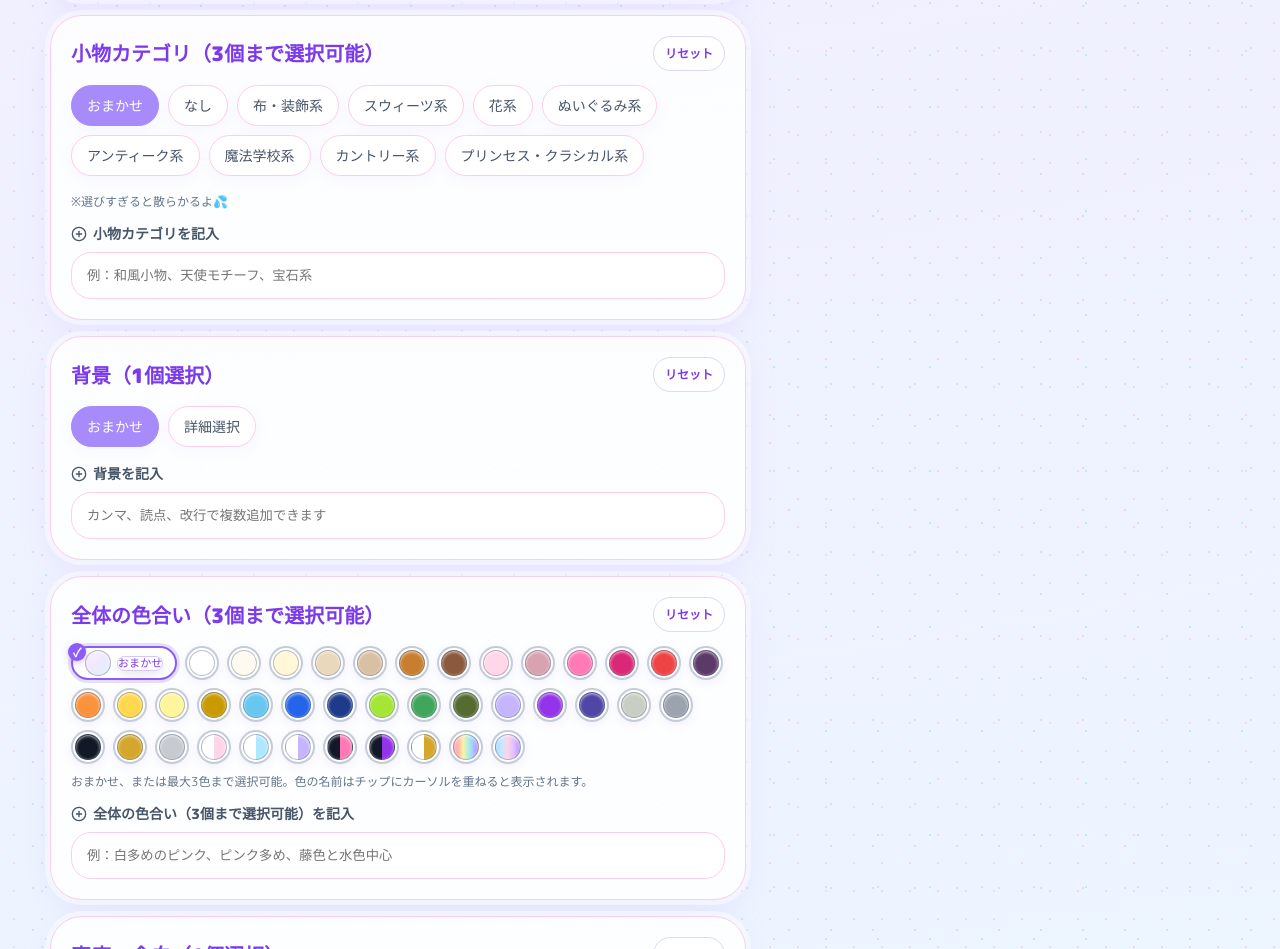
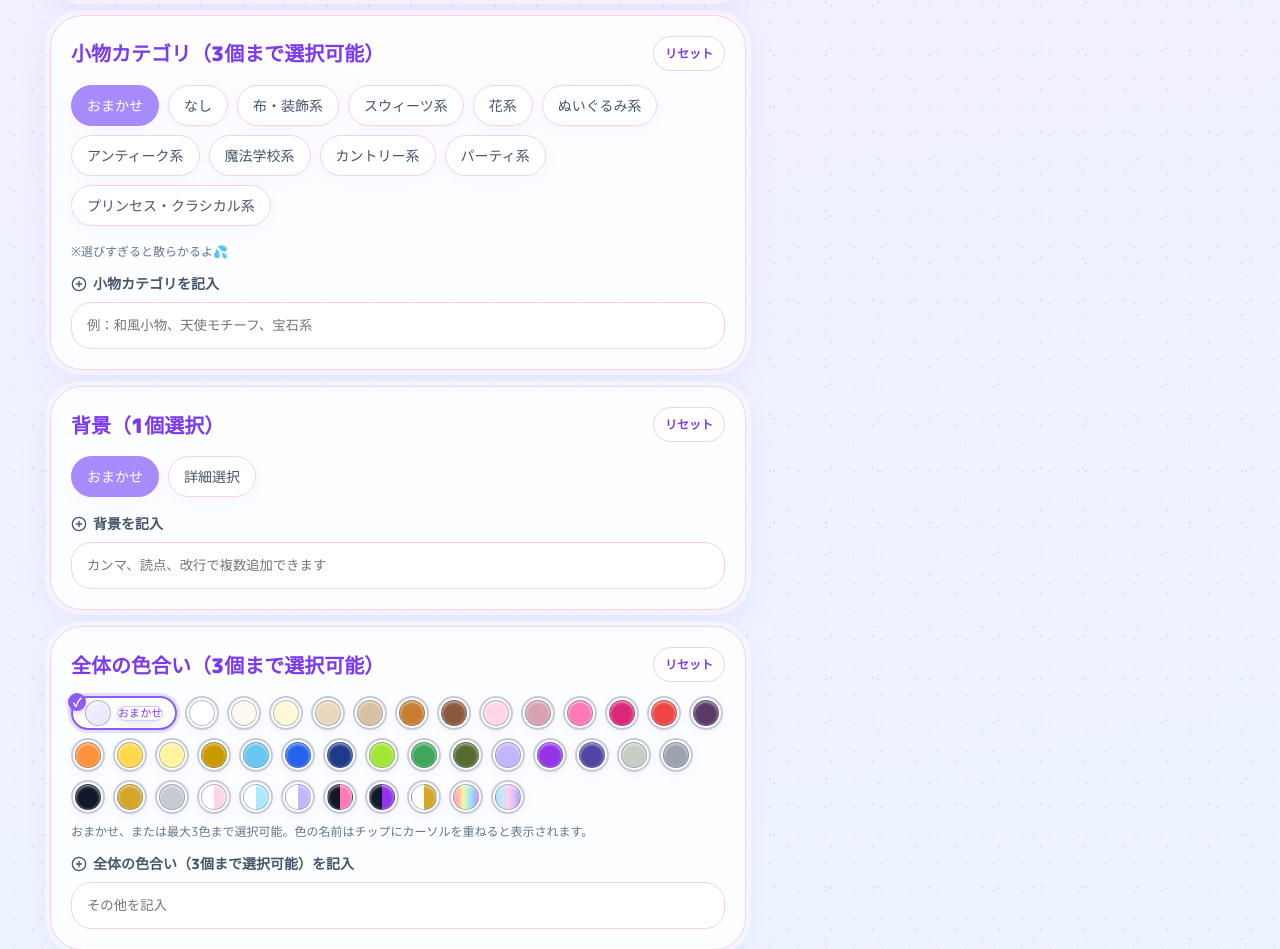
Before and after one commit to momomimikawaii-rgb/yuyupm, a React (Vite) app: page / in a window 1280 px wide. Shown: the part 5283-6232 px from the top of the page. Built offline with nearby package versions, Linux system fonts and the light colour scheme.

Commit message:
Add files via upload

```diff
--- a/src/App.jsx
+++ b/src/App.jsx
@@ -299,19 +299,20 @@ const shoeCategories = [
 const multiCategories = [
   { id: "containerScene", title: "ペットのポーズ・ギミック", single: true, defaultValue: "おまかせ", options: ["おまかせ", "ちょこんと座る", "窓辺", "クッション", "前足そろえ", "スノードームの中", "シャボン玉の中", "ティーカップの中", "グラスの中", "苺バスケットの中", "花かごの中", "プレゼント箱の中", "ベビーベッド", "マカロンクッションの上", "馬車の中"], customPlaceholder: "例：宝石箱の中、透明な香水瓶の中、窓辺" },
   { id: "gesture", title: "ペットのしぐさ", defaultValue: "おまかせ", options: ["おまかせ", "首かしげ", "お花くんくん", "スイーツを食べる", "ケーキを見る", "笑顔"], customPlaceholder: "例：マカロンを見る、リボンを見上げる、ぺろっ" },
-  { id: "itemCategories", title: "小物カテゴリ", defaultValue: "おまかせ", maxSelect: 3, options: ["おまかせ", "なし", "布・装飾系", "スウィーツ系", "花系", "ぬいぐるみ系", "アンティーク系", "魔法学校系", "カントリー系", "プリンセス・クラシカル系"], customLabel: "その他を記入", customPlaceholder: "例：和風小物、天使モチーフ、宝石系", helpText: "※選びすぎると散らかるよ💦" },
-  { id: "fabricItems", title: "布・装飾系小物", dependsOn: { id: "itemCategories", value: "布・装飾系" }, options: ["レース", "リボン", "パール", "フリル", "チュール", "カーテン", "リボンガーランド", "パールガーランド"], customLabel: "その他を記入", customPlaceholder: "例：生成りレース、白いリボンガーランド" },
+  { id: "itemCategories", title: "小物カテゴリ", defaultValue: "おまかせ", maxSelect: 3, options: ["おまかせ", "なし", "布・装飾系", "スウィーツ系", "花系", "ぬいぐるみ系", "アンティーク系", "魔法学校系", "カントリー系", "パーティ系", "プリンセス・クラシカル系"], customLabel: "その他を記入", customPlaceholder: "例：和風小物、天使モチーフ、宝石系", helpText: "※選びすぎると散らかるよ💦" },
+  { id: "fabricItems", title: "布・装飾系小物", dependsOn: { id: "itemCategories", value: "布・装飾系" }, options: ["レース", "リボン", "パール", "フリル", "チュール", "カーテン", "オーガンジーカーテン", "レース天蓋", "リボンカーテン", "テーブルランナー"], customLabel: "その他を記入", customPlaceholder: "例：白いオーガンジーカーテン、ピンクのテーブルランナー" },
   { id: "sweetsItems", title: "スウィーツ系小物", dependsOn: { id: "itemCategories", value: "スウィーツ系" }, options: ["アフタヌーンティー", "紅茶セット", "お皿に可愛く盛られたスウィーツ3種", "タルト", "ケーキ", "クッキー缶", "キャンディボトル"], customLabel: "その他を記入", customPlaceholder: "例：マカロンタワー、いちごタルト" },
   { id: "flowerItems", title: "花系小物", dependsOn: { id: "itemCategories", value: "花系" }, options: ["薔薇", "桜", "藤", "ラベンダー", "ネモフィラ", "紫陽花", "すずらん", "チューリップ", "カスミソウ", "ミモザ"], customLabel: "その他を記入", customPlaceholder: "例：パンジー、野いちごの花" },
   { id: "plushItems", title: "ぬいぐるみ系小物", dependsOn: { id: "itemCategories", value: "ぬいぐるみ系" }, options: ["くま", "うさぎ", "猫", "ひよこ"], customLabel: "その他を記入", customPlaceholder: "例：ぞう、白くま、黒うさぎ" },
   { id: "antiqueItems", title: "アンティーク系小物", dependsOn: { id: "itemCategories", value: "アンティーク系" }, options: ["キャンドル", "アンティーク時計", "古書", "額縁", "ステンドグラス", "ランタン", "羽ペン", "古い鍵", "懐中時計", "蝋封の手紙"], customLabel: "その他を記入", customPlaceholder: "例：銀の燭台、アンティーク鏡" },
   { id: "magicSchoolItems", title: "魔法学校系小物", dependsOn: { id: "itemCategories", value: "魔法学校系" }, options: ["ふくろう", "魔法の箒", "魔法書", "魔法薬の小瓶", "古い羊皮紙", "小さな魔法の杖"], customLabel: "その他を記入", customPlaceholder: "例：魔法のランタン、学院章の本" },
   { id: "countryItems", title: "カントリー系小物", dependsOn: { id: "itemCategories", value: "カントリー系" }, options: ["吊り植物", "戸棚の上の植物", "蔦植物", "ドライフラワー", "木箱", "木製戸棚", "籐かご", "ホーロー雑貨", "パッチワーク", "小花柄クロス"], customLabel: "その他を記入", customPlaceholder: "例：ハーブ鉢、木製キッチン戸棚" },
+  { id: "partyItems", title: "パーティ系小物", dependsOn: { id: "itemCategories", value: "パーティ系" }, options: ["風船ガーランド", "リボン付き風船", "ハートガーランド", "コンフェッティ", "ふわふわポンポン装飾", "リボンガーランド", "パールガーランド"], customLabel: "その他を記入", customPlaceholder: "例：パーティ帽子、紙飾り" },
   { id: "princessClassicItems", title: "プリンセス・クラシカル系小物", dependsOn: { id: "itemCategories", value: "プリンセス・クラシカル系" }, options: ["王冠", "ティアラ", "宝石箱", "香水瓶", "猫脚家具", "シャンデリア", "レース日傘", "クラシカル額縁"], customLabel: "その他を記入", customPlaceholder: "例：小さなガラスの靴、白い宝石箱" },
   { id: "wallDetail", title: "背景", indoorOnly: true, single: true, defaultValue: "おまかせ", options: ["おまかせ", "詳細選択"] },
   { id: "wallpaper", title: "屋内の壁紙", indoorOnly: true, single: true, defaultValue: "おまかせ（屋内世界観に合わせる）", dependsOn: { id: "wallDetail", value: "詳細選択" }, options: ["おまかせ（屋内世界観に合わせる）", "ピンクのストライプ壁紙", "苺柄の壁紙", "薔薇柄の壁紙", "小花柄の壁紙", "レース模様の壁紙", "天使やリボンの絵がある壁紙", "レースカーテン越しの光", "白い腰壁パネル"], customPlaceholder: "例：ピンクの薔薇柄壁紙、白い腰壁" },
   { id: "wallDecor", title: "屋内の壁飾り", indoorOnly: true, defaultValue: "おまかせ", dependsOn: { id: "wallDetail", value: "詳細選択" }, options: ["おまかせ", "なし", "額縁入りの可愛い絵", "ドライフラワーの壁飾り", "リボンガーランド", "Happy Birthdayと書かれた風船のガーランド", "アンティーク風の飾り棚", "小さな鏡", "ウォールランプ", "パールガーランド"], customPlaceholder: "例：額縁の天使画、リボンガーランド" },
-  { id: "color", title: "全体の色合い（3個まで選択可能）", type: "colorChips", single: false, maxSelect: 3, defaultValue: "おまかせ", options: colorChipOptions, customPlaceholder: "例：白多めのピンク、ピンク多め、藤色と水色中心" },
+  { id: "color", title: "全体の色合い（3個まで選択可能）", type: "colorChips", single: false, maxSelect: 3, defaultValue: "おまかせ", options: colorChipOptions, customPlaceholder: "その他を記入" },
   { id: "density", title: "密度・余白", single: true, defaultValue: "おまかせ", options: ["おまかせ", "すっきり", "普通", "ごちゃかわ", "超ごちゃかわ"], customPlaceholder: "例：余白多め、背景はすっきり" },
   { id: "textOverlay", title: "文字入れ（短い英語推奨・失敗する場合あり）", single: true, defaultValue: "なし", options: ["なし", "Happy Birthday", "Happy Anniversary", "Thank you", "Welcome", "Sweet Dream"], customPlaceholder: "例：Happy Birthday（短い英語推奨）" },
   { id: "size", title: "縦横の比率", single: true, defaultValue: "インスタ投稿用 縦長4:5", options: ["正方形 1:1", "インスタ投稿用 縦長4:5", "リール・ストーリー用 縦長9:16", "横長16:9"], customPlaceholder: "例：横長3:2、縦長2:3" },
@@ -803,6 +804,7 @@ function buildItemSelection(selected, custom) {
     "antiqueItems",
     "magicSchoolItems",
     "countryItems",
+    "partyItems",
     "princessClassicItems",
   ];
 
@@ -1044,6 +1046,15 @@ function normalizeDependentSelections(nextSelected) {
     "flowerPattern",
     "otherPattern",
     "outfitColorChips",
+    "fabricItems",
+    "sweetsItems",
+    "flowerItems",
+    "plushItems",
+    "antiqueItems",
+    "magicSchoolItems",
+    "countryItems",
+    "partyItems",
+    "princessClassicItems",
     "wallpaper",
     "wallDecor",
   ];
```
